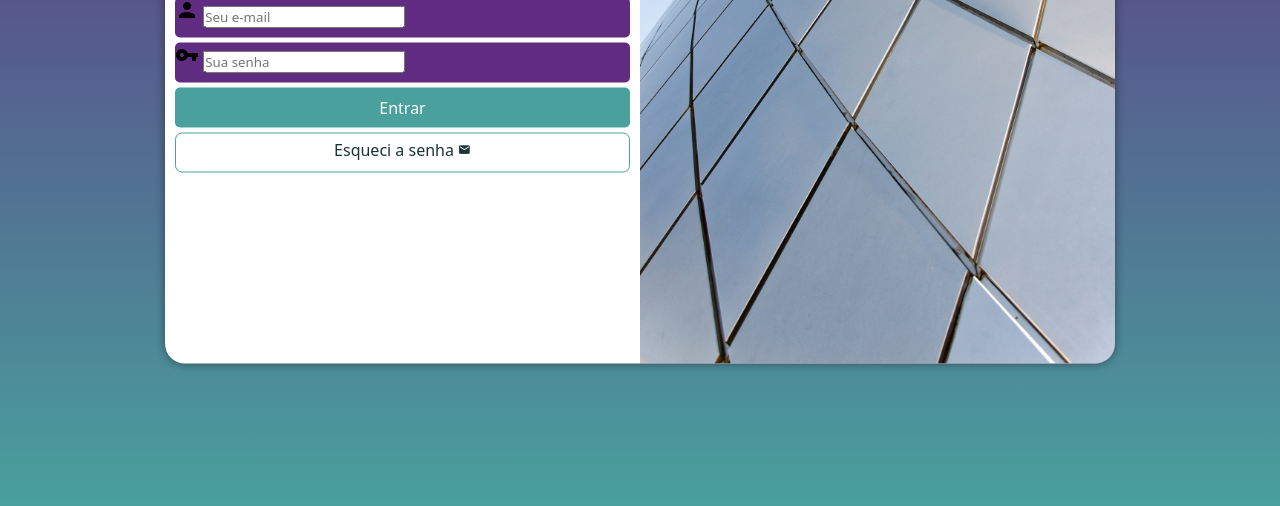
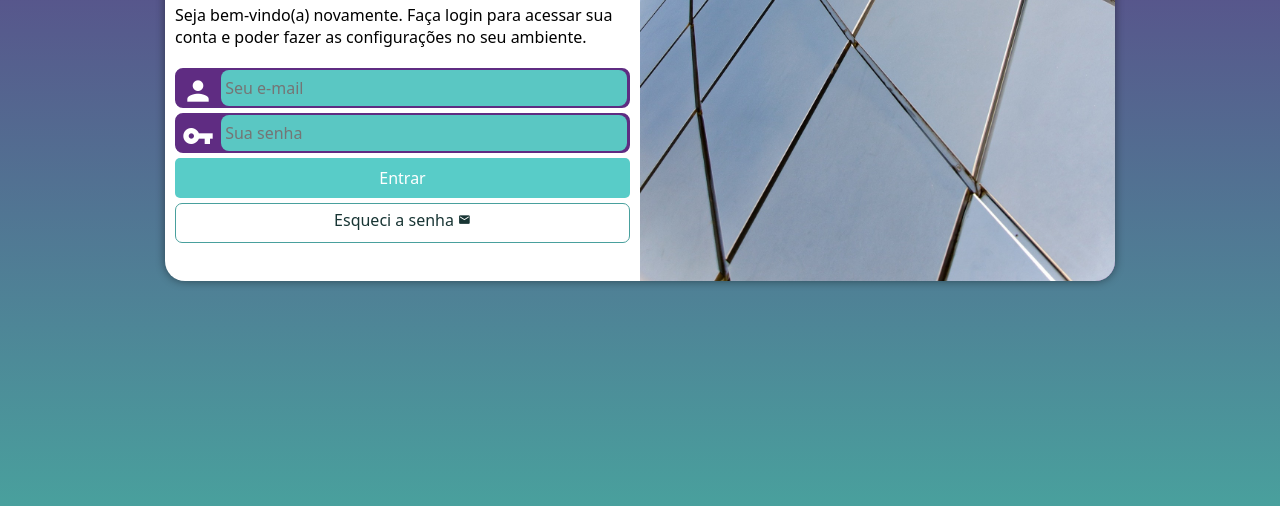
Before and after one commit to fernandosaviogo/Projeto-login, a plain HTML site: page index.html in a window 1280 px wide. Shown: the part 294-800 px from the top of the page. Drawn offline with Linux system fonts and the light colour scheme.

Commit message:
upgrade tela de login

```diff
--- a/estilos/media-query.css
+++ b/estilos/media-query.css
@@ -10,13 +10,14 @@ Grandes Telas: acima de 1200px
 */
 
 @media screen and (min-width: 768px) and (max-width: 992px) {
-
+                /* Configuração para tablet */
     body {
         background-image: linear-gradient(to top, #49a09d, #5f2c82);
     }
 
     section#login {
         width: 80vw;
+        height: 280px;
     }
 
 
@@ -33,13 +34,14 @@ Grandes Telas: acima de 1200px
 }
 
 @media screen and (min-width: 992px) {
-
+                    /* Configurações para desktop */
     body {
         background-image: linear-gradient(to top, #49a09d, #5f2c82);
     }
 
     section#login {
        width: 950px;
+       height: 350px;
     }
 
     section#login > div#imagem {
@@ -58,6 +60,7 @@ Grandes Telas: acima de 1200px
     }
 
     div#formulario > p {
-        font-size: 1.2em;
+        font-size: 1em;
+        margin: 20px 0px;
     }
 }
--- a/estilos/style.css
+++ b/estilos/style.css
@@ -29,8 +29,7 @@ section#login {
     position: absolute;
     top: 50%;
     left: 50%;
-    transform: translate(-50%, -50%);
-    overflow: hidden; /* Oculta tudo que estiver fora da seção */
+        overflow: hidden; /* Oculta tudo que estiver fora da seção */
 
     background-color: white;
     width: 250px;
@@ -38,6 +37,7 @@ section#login {
     border-radius: 20px;
     box-shadow: 0px 0px 10px rgba(0, 0, 0, 0.452);
 
+    transform: translate(-50%, -50%);
     transition: width .3s, height .3s;
     transition-timing-function: ease;
 }
@@ -66,10 +66,11 @@ div#formulario > p {
 
 form > div.campo {
     background-color: #5f2c82;
+    border: 2px solid #5f2c82;
     display: block;
     width: 100%;
     height: 40px;
-    border-radius: 5px;
+    border-radius: 8px;
     margin: 5px 0px;
 }
 
@@ -77,12 +78,36 @@ div.campo > label {
     display: none;
 }
 
+div.campo > i {
+    color: white;
+    /* background-color: black; */
+    font-size: 2em;
+    width: 40px;
+    padding: 5px;
+}
+
+div.campo > input {
+    background-color: #5ac7c3;
+    font-size: 1em;
+    width: calc(100% - 44.9px);
+    height: 100%;
+        border: 0px;
+    border-radius: 8px;
+    padding: 4px;
+    transform: translateY(-13px);
+}
+
+div.campo > input:focus-within {   /* seleciona a caixa com foco */
+    background-color: white;
+    border: 0px;
+}
+
 form > input[type=submit] {  /* Botão entrar */
     display: block;
     font-size: 1em;
     width: 100%;
     height: 40px;
-    background-color: #49a09d;
+    background-color: #58ccc8;
     color: white;
     border: none;
     border-radius: 5px;
```
